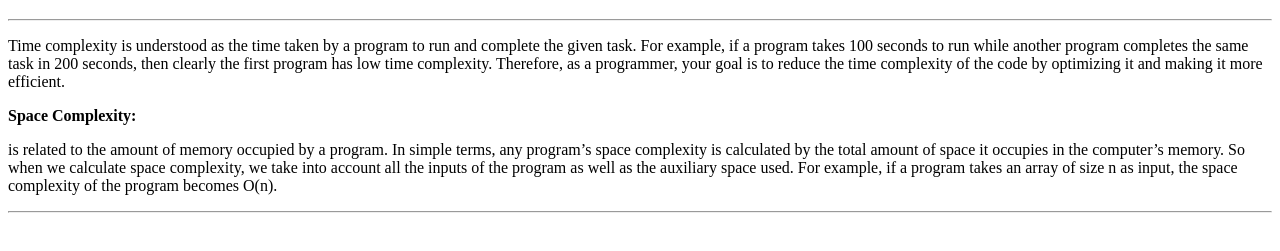
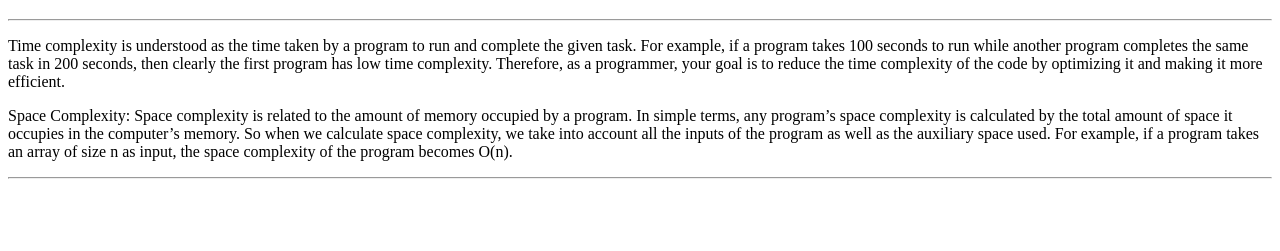
Before and after one commit to acciojob/time-and-space-complexity-vishalP-08, a website: page main.html in a window 1280 px wide. Shown: the part 61-312 px from the top of the page. Drawn offline with Linux system fonts and the light colour scheme.

Commit message:
created a submission

```diff
--- a/main.html
+++ b/main.html
@@ -11,7 +11,7 @@
 	<h1>Time and Space Complexity</h1>
 	<hr>
 	<p>Time complexity is understood as the time taken by a program to run and complete the given task. For example, if a program takes 100 seconds to run while another program completes the same task in 200 seconds, then clearly the first program has low time complexity. Therefore, as a programmer, your goal is to reduce the time complexity of the code by optimizing it and making it more efficient.</p>
-	<b>Space Complexity:</b><p>is related to the amount of memory occupied by a program. In simple terms, any program’s space complexity is calculated by the total amount of space it occupies in the computer’s memory. So when we calculate space complexity, we take into account all the inputs of the program as well as the auxiliary space used. For example, if a program takes an array of size n as input, the space complexity of the program becomes O(n).</p>
+	<p>Space Complexity: Space complexity is related to the amount of memory occupied by a program. In simple terms, any program’s space complexity is calculated by the total amount of space it occupies in the computer’s memory. So when we calculate space complexity, we take into account all the inputs of the program as well as the auxiliary space used. For example, if a program takes an array of size n as input, the space complexity of the program becomes O(n).</p>
     <hr>
 	<script type="text/javascript" src="./script.js">
 </script>
```
